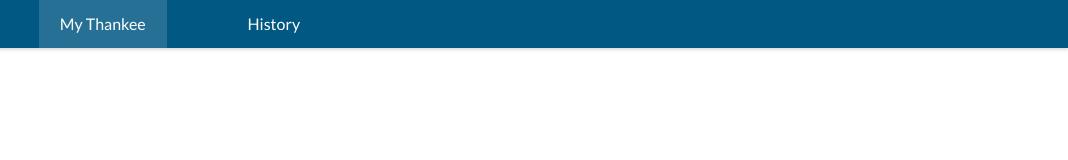
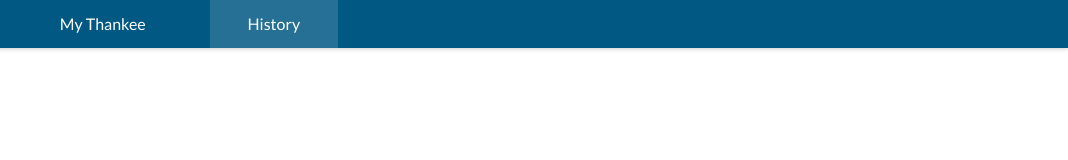
Before and after one commit to caspioua/thankee, a plain HTML site: page history/index.html in a window 1280 px wide. Shown: the full height of the page, 212-1280 px from the left. Drawn offline with nearby package versions, Linux system fonts and the light colour scheme.

Commit message:
Update index.html

```diff
--- a/history/index.html
+++ b/history/index.html
@@ -33,8 +33,8 @@
     <a href="https://caspioua.github.io/thankee/"><img class="main-logo" src="https://caspioua.github.io/common/img/caspio-logo-02-white.png" alt="Caspio logo" /></a>
 	  <nav class="main-nav-wrapper">
       <ul class="main-nav">
-        <li class="nav-item-active">My Thankee</li>
-        <li><a href="https://caspioua.github.io/thankee/history">History</a></li>
+	      <li><a href="https://caspioua.github.io/thankee/history">My Thankee</a></li>
+          <li class="nav-item-active">History</li>
       </ul>
     </nav>
     <div class="auth-user">
```
